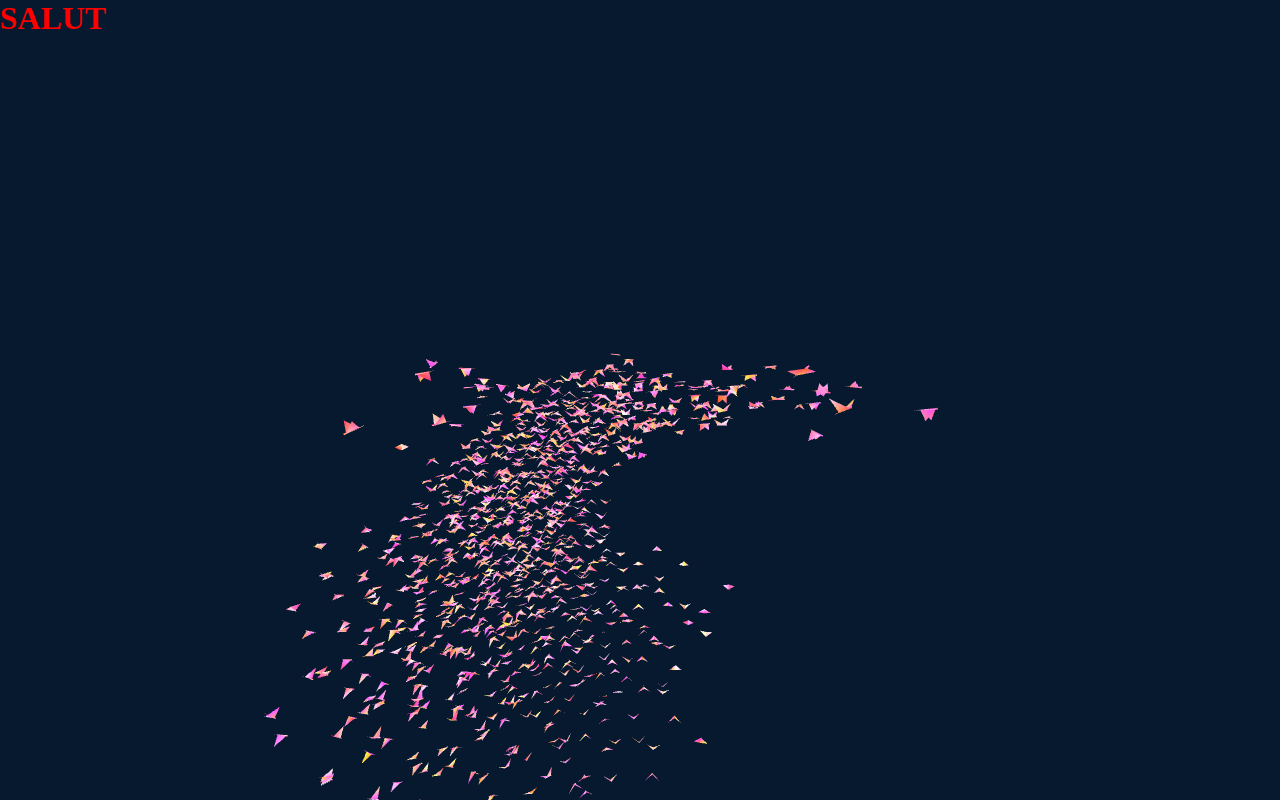
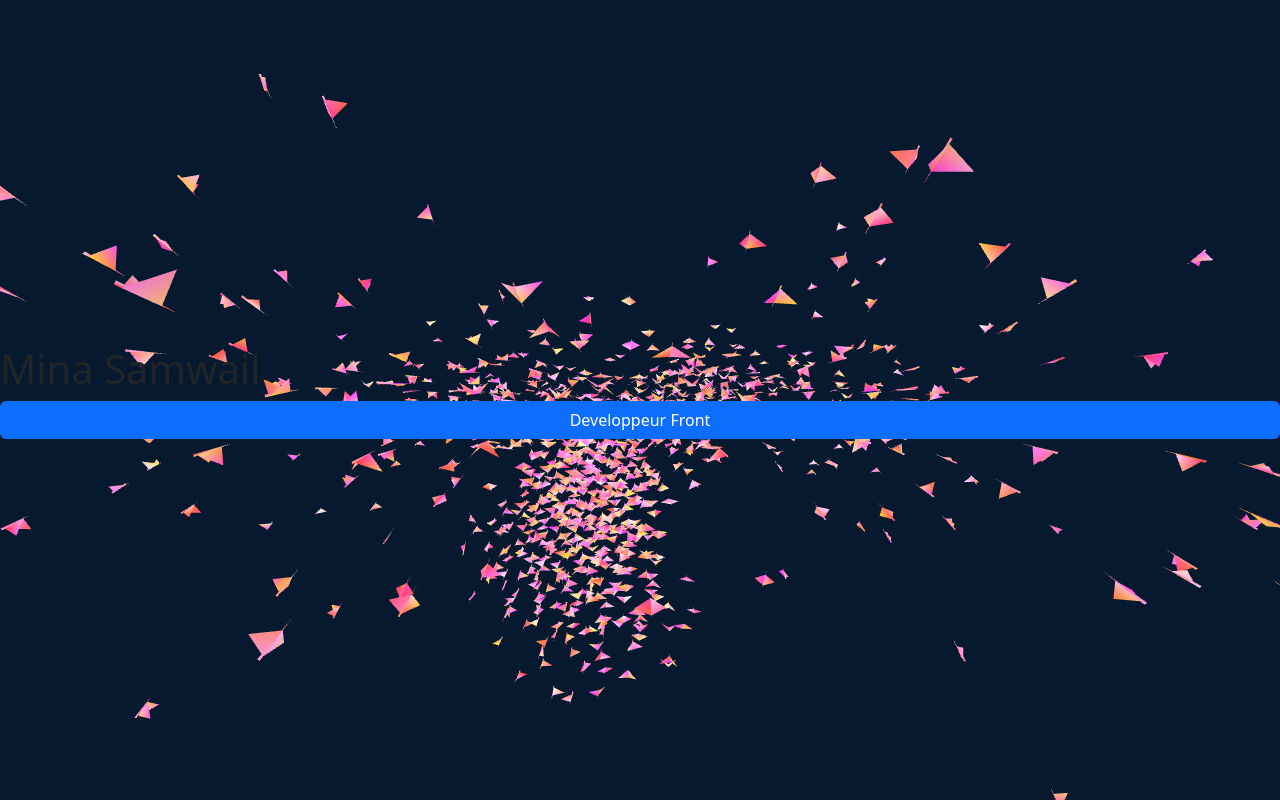
Before and after one commit to MinaSamwail/portfolio, an Angular app: page / in a window 1280 px wide. Built offline with nearby package versions, Linux system fonts and the light colour scheme.

Commit message:
installation de bootstrap + tests

```diff
--- a/package.json
+++ b/package.json
@@ -18,6 +18,7 @@
     "@angular/platform-browser": "^14.2.0",
     "@angular/platform-browser-dynamic": "^14.2.0",
     "@angular/router": "^14.2.0",
+    "bootstrap": "^5.2.2",
     "normalize.css": "^8.0.1",
     "rxjs": "~7.5.0",
     "three": "^0.146.0",
--- a/src/app/front-page/components/home/home.component.html
+++ b/src/app/front-page/components/home/home.component.html
@@ -1,7 +1,11 @@
-<section>
-  <main id="vanta" style="height: 100vh; width: 100%">
-    <div>
-      <h1 style="color: red; margin-top: 0; margin-bottom: 0">SALUT</h1>
-    </div>
+<section id="vanta" style="height: 100vh; width: 100%">
+  <section>
+    <!-- <ul>
+      <li>fi</li>
+    </ul> -->
+  </section>
+  <main class="presentation">
+    <h1 class="red">Mina Samwail</h1>
+    <p class="btn btn-primary">Developpeur Front</p>
   </main>
 </section>
--- a/src/app/front-page/components/home/home.component.scss
+++ b/src/app/front-page/components/home/home.component.scss
@@ -1,11 +1,6 @@
-// section{
-//   width: 100vw;
-//   height: 100vh;
-//   max-width: 1920px;
-//   max-height: 1080px;
-//   background: blanchedalmond;
-// }
-
-h1{
-  color: red;
+.presentation {
+  display: flex;
+  flex-direction: column;
+  justify-content: center;
+  height: 100%;
 }
--- a/src/styles.scss
+++ b/src/styles.scss
@@ -1,2 +1,6 @@
 /* You can add global styles to this file, and also import other style files */
 @import '~normalize.css';
+@import "~bootstrap/scss/bootstrap";
+@import "~bootstrap/scss/functions";
+@import "~bootstrap/scss/variables";
+@import "~bootstrap/scss/mixins";
```
Also changed, not shown: 1 other file (tests, documents, lock files or other folders).
